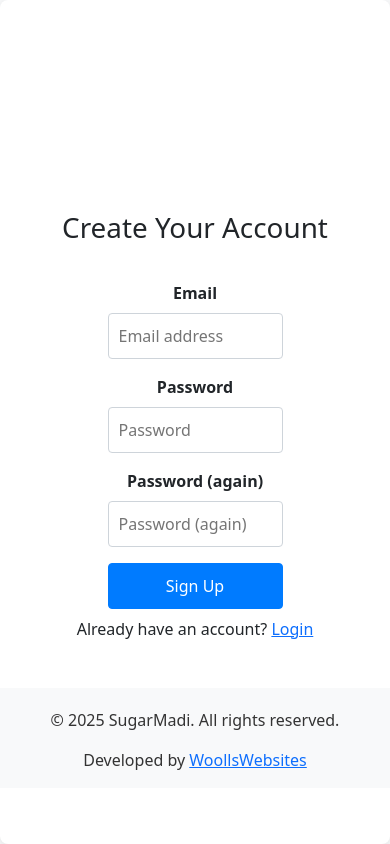
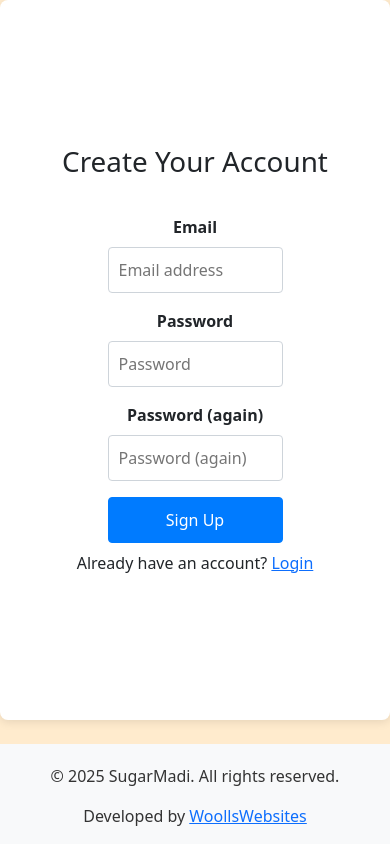
Before and after one commit to judewoolls/SugarMadi, a Django app: page /accounts/signup/ in a window 390 px wide. Shown: the part 56-900 px from the top of the page. Run offline with Django 4.2, Linux system fonts and the light colour scheme.

Commit message:
improve layout on mobile

```diff
--- a/core/settings.py
+++ b/core/settings.py
@@ -31,7 +31,7 @@ TEMPLATES_DIR = os.path.join(BASE_DIR, 'templates')
 SECRET_KEY = os.environ.get("SECRET_KEY")
 
 # SECURITY WARNING: don't run with debug turned on in production!
-DEBUG = False
+DEBUG = True
 
 ALLOWED_HOSTS = ['.herokuapp.com','localhost',]
 
--- a/static/styles/styles.css
+++ b/static/styles/styles.css
@@ -1,5 +1,5 @@
 body {
-    background-color: blanchedalmond;
+    background-color: rgb(248,249,250);
     margin: 0;
     padding: 0;
 }
@@ -24,10 +24,17 @@ nav li {
     list-style: none;
 }
 
+.all-content {
+    display: flex;
+    flex-direction: column;
+    min-height: 100vh;
+    background-color: blanchedalmond;
+    margin: 0;
+}
+
 main {
     text-align: center;
-    height: 100vh;
-    background-color: blanchedalmond;
+    flex: 1;
     margin-top: 20px;
 }
 
@@ -67,11 +74,9 @@ main {
 }
 
 footer {
-    background-color: rgb(248,249,250);
+    background-color: rgb(248, 249, 250);
     color: #333;
     padding: 20px;
-    position: fixed;
-    bottom: 0;
+    height: 100px;
     width: 100%;
-    height: 100px;
 }
--- a/templates/account/login.html
+++ b/templates/account/login.html
@@ -54,7 +54,8 @@
     }
 </style>
 <main class="d-flex justify-content-center align-items-center flex-column">
-    <h1 class="mt-4">Login</h1>
+    <h2>SugarMadi</h2>
+    <h3 class="mt-4">Login</h3>
     <form method="post" class="mt-3 w-50">
         {% csrf_token %}
         {% for field in form %}
--- a/templates/account/signup.html
+++ b/templates/account/signup.html
@@ -16,6 +16,7 @@
         background-color: #ffffff;
         border-radius: 8px;
         box-shadow: 0 2px 10px rgba(0, 0, 0, 0.1);
+        height: 110vh;
     }
     h1 {
         text-align: center;
@@ -53,7 +54,7 @@
         border: 1px solid #ced4da;
     }
 </style>
-<main class="d-flex justify-content-center align-items-center flex-column">
+<main class="d-flex justify-content-center align-items-center flex-column mb-4" style="margin-bottom: 50px;">
     <h1 class="mt-4">Create Your Account</h1>
     <form method="post" class="mt-3 w-50">
         {% csrf_token %}
@@ -70,7 +71,7 @@
         {% endfor %}
         <button type="submit" class="btn btn-primary w-100">Sign Up</button>
     </form>
-    <p class="mt-2">
+    <p class="mt-2 mb-4">
         Already have an account? <a href="{% url 'account_login' %}">Login</a>
     </p>
 </main>
--- a/templates/base.html
+++ b/templates/base.html
@@ -7,7 +7,8 @@
     <title>SugarMadi</title>
     {% load static %}
     {% load i18n %}
-    <link href="https://cdn.jsdelivr.net/npm/bootstrap@5.3.7/dist/css/bootstrap.min.css" rel="stylesheet" integrity="sha384-LN+7fdVzj6u52u30Kp6M/trliBMCMKTyK833zpbD+pXdCLuTusPj697FH4R/5mcr" crossorigin="anonymous">
+    <link href="https://cdn.jsdelivr.net/npm/bootstrap@5.3.7/dist/css/bootstrap.min.css" rel="stylesheet"
+        integrity="sha384-LN+7fdVzj6u52u30Kp6M/trliBMCMKTyK833zpbD+pXdCLuTusPj697FH4R/5mcr" crossorigin="anonymous">
     {% load static %}
     <link rel="stylesheet" href="{% static 'styles/styles.css' %}">
 </head>
@@ -16,13 +17,15 @@
     <nav class="navbar navbar-expand-lg bg-body-tertiary">
         <div class="container-fluid">
             <a class="navbar-brand" href="#">SugarMadi</a>
-            <button class="navbar-toggler" type="button" data-bs-toggle="collapse" data-bs-target="#navbarNav" aria-controls="navbarNav" aria-expanded="false" aria-label="Toggle navigation">
+            <button class="navbar-toggler" type="button" data-bs-toggle="collapse" data-bs-target="#navbarNav"
+                aria-controls="navbarNav" aria-expanded="false" aria-label="Toggle navigation">
                 <span class="navbar-toggler-icon"></span>
             </button>
             <div class="collapse navbar-collapse" id="navbarNav">
                 <ul class="navbar-nav me-auto">
                     <li class="nav-item">
-                        <a class="nav-link {% if request.resolver_match.url_name == 'dashboard' %}active{% endif %}" href="{% url 'dashboard' %}">Home</a>
+                        <a class="nav-link {% if request.resolver_match.url_name == 'dashboard' %}active{% endif %}"
+                            href="{% url 'dashboard' %}">Home</a>
                     </li>
                     <li class="nav-item">
                         <a class="nav-link" href="{% url 'manage_exercises' %}">Exercise</a>
@@ -56,6 +59,7 @@
         </div>
     </nav>
 
+    <div class="all-content">
         {% if messages %}
         <div class="container mt-3 messages">
             {% for message in messages %}
@@ -67,13 +71,15 @@
         </div>
         {% endif %}
         {% block content %}{% endblock %}
-
         <footer class="text-center">
             <p>&copy; 2025 SugarMadi. All rights reserved.</p>
             <p>Developed by <a href="https://woollswebsites.co.uk">WoollsWebsites</a></p>
         </footer>
+    </div>
 
-    <script src="https://cdn.jsdelivr.net/npm/bootstrap@5.3.7/dist/js/bootstrap.bundle.min.js" integrity="sha384-ndDqU0Gzau9qJ1lfW4pNLlhNTkCfHzAVBReH9diLvGRem5+R9g2FzA8ZGN954O5Q" crossorigin="anonymous"></script>
+    <script src="https://cdn.jsdelivr.net/npm/bootstrap@5.3.7/dist/js/bootstrap.bundle.min.js"
+        integrity="sha384-ndDqU0Gzau9qJ1lfW4pNLlhNTkCfHzAVBReH9diLvGRem5+R9g2FzA8ZGN954O5Q"
+        crossorigin="anonymous"></script>
 </body>
 
 </html>
```
Lines whose indentation alone changed are shown as unchanged.
